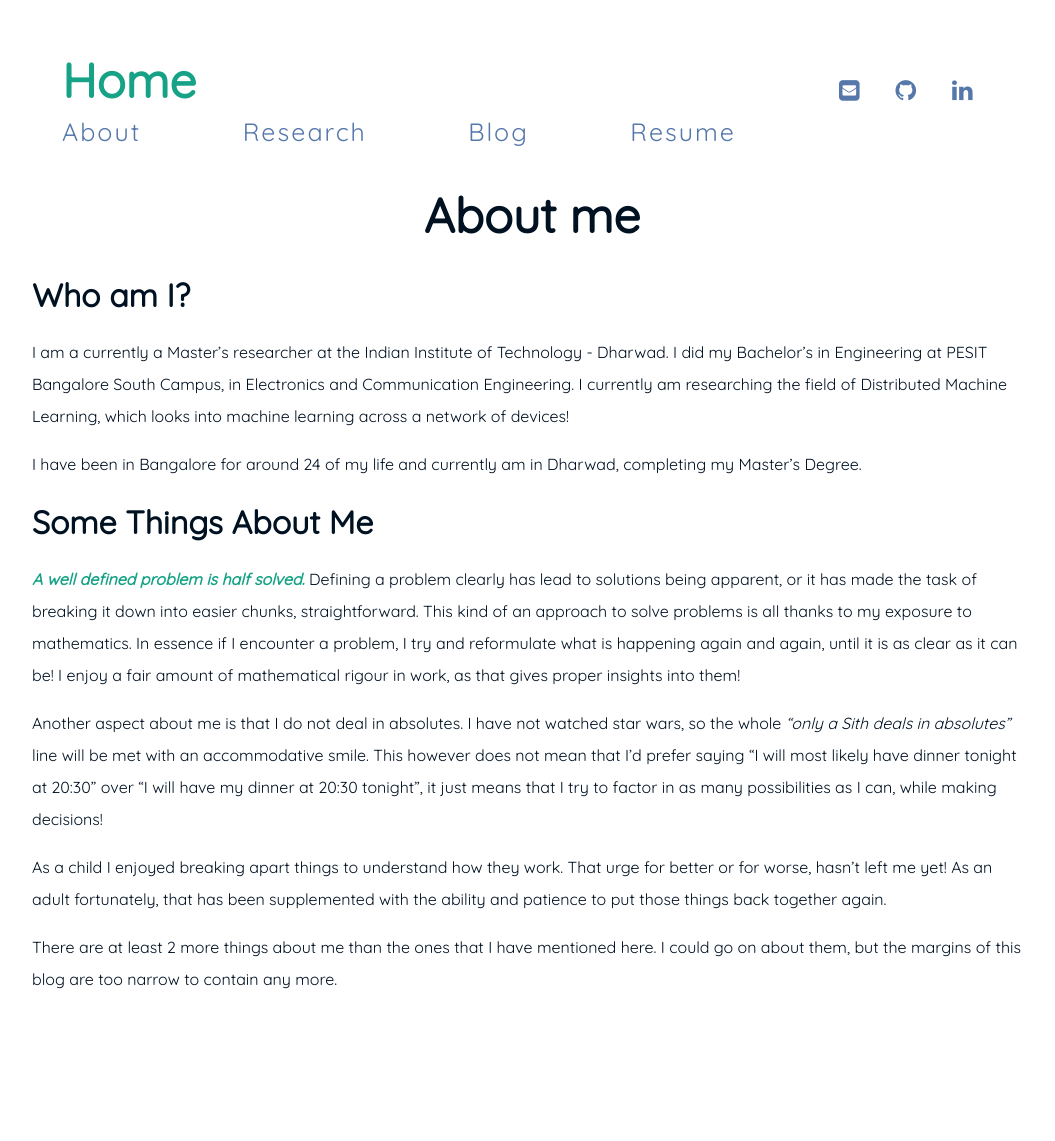
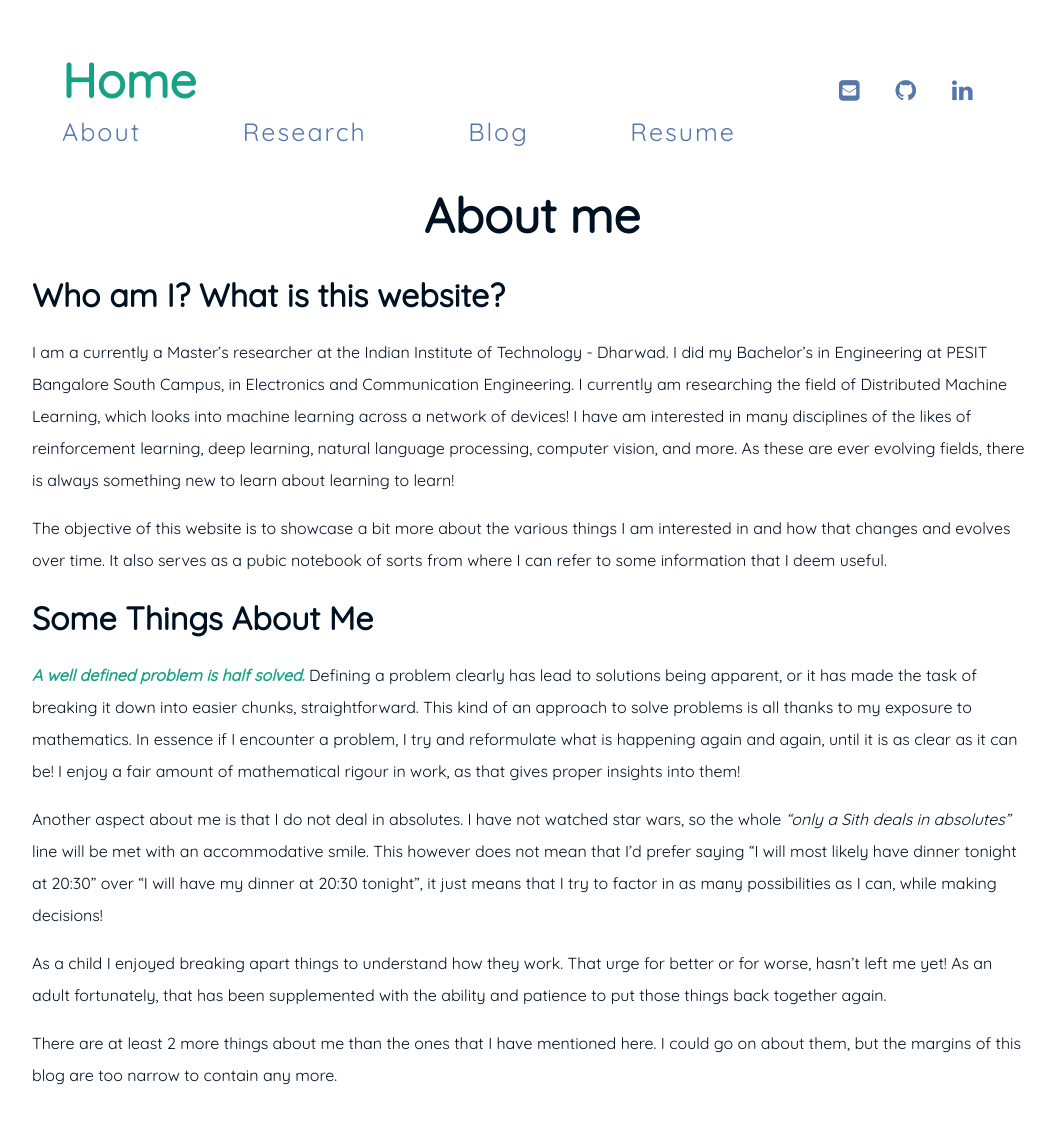
Before and after one commit to sawansinghmahara/sawansinghmahara.github.io, a Jekyll site: the page built from pages/about.md, in a window 1280 px wide. Shown: the whole page, without its empty margins (108-1163 px from the left). Built offline with Jekyll 4.4.1, drawn with Linux system fonts in a browser that asks for light colours; before the commit the page ends 1045 px from its top, so only the background shows below that.

Commit message:
Better About Me Page

```diff
--- a/pages/about.md
+++ b/pages/about.md
@@ -2,10 +2,11 @@
 layout: page
 title: About me
 ---
-# Who am I?
+# Who am I? What is this website?
 I am a currently a Master's researcher at the Indian Institute of Technology - Dharwad. I did my Bachelor's in Engineering at PESIT Bangalore South Campus, in Electronics and Communication Engineering. I currently am researching the field of Distributed Machine Learning, which looks into machine learning across a network of devices!
+I have am interested in many disciplines of the likes of reinforcement learning, deep learning, natural language processing, computer vision, and more. As these are ever evolving fields, there is always something new to learn about learning to learn!
 
-I have been in Bangalore for around 24 of my life and currently am in Dharwad, completing my Master's Degree.
+The objective of this website is to showcase a bit more about the various things I am interested in and how that changes and evolves over time. It also serves as a pubic notebook of sorts from where I can refer to some information that I deem useful.
 
 # Some Things About Me
 <strong>_A well defined problem is half solved._</strong> Defining a problem clearly has lead to solutions being apparent, or it has made the task of breaking it down into easier chunks, straightforward. This kind of an approach to solve problems is all thanks to my exposure to mathematics. In essence if I encounter a problem, I try and reformulate what is happening again and again, until it is as clear as it can be! I enjoy a fair amount of mathematical rigour in work, as that gives proper insights into them!
```
